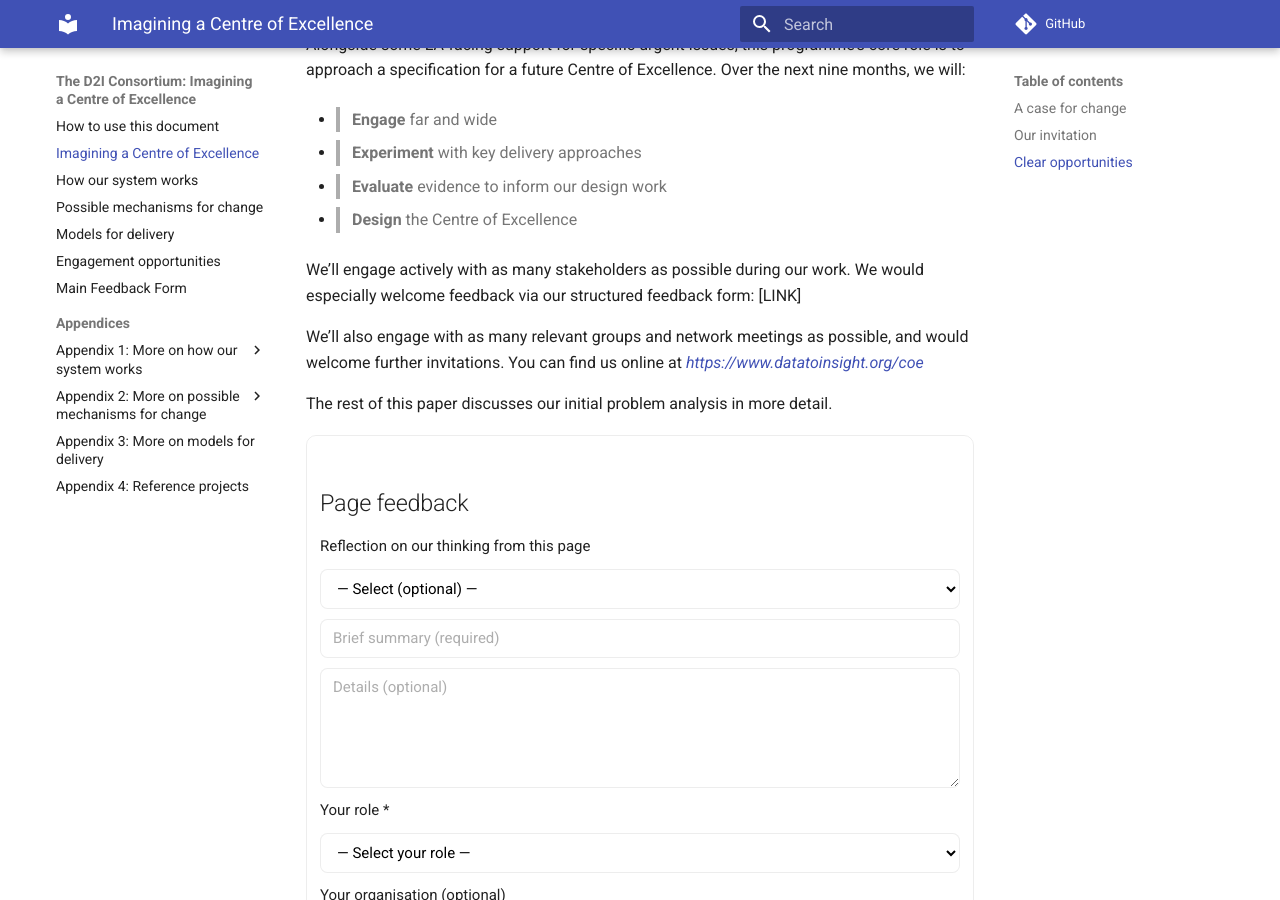
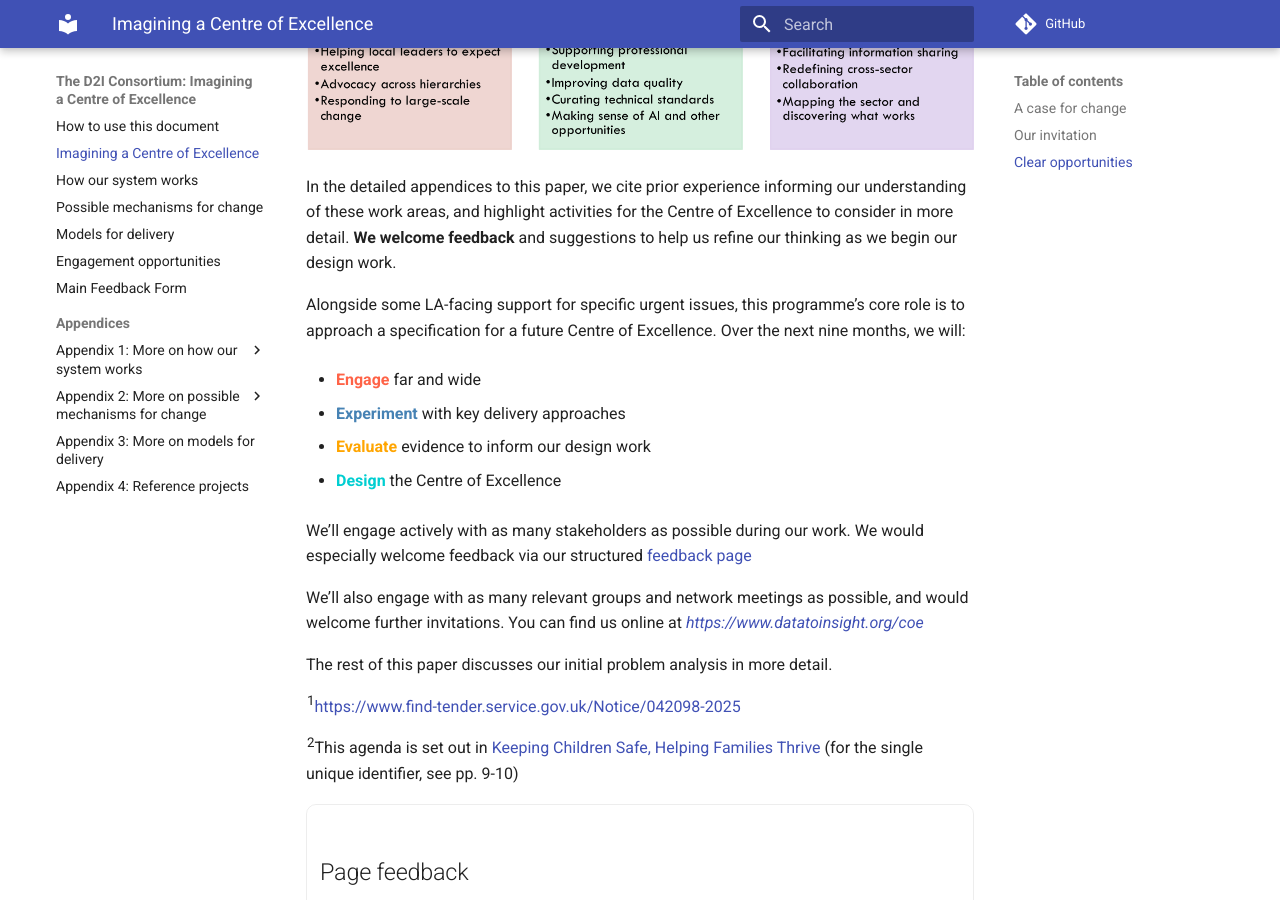
Before and after one commit to data-to-insight/centre-of-excellence, an MkDocs documentation site: the page built from docs/imagining-a-centre-of-excellence.md, in a window 1280 px wide and 900 px high, scrolled down 1744 px. Built offline with MkDocs 1.6.1 and Material for MkDocs 9.7.7, drawn with Linux system fonts in a browser that asks for light colours; comment, search, counter and statistics services are not loaded; some of the changed text lies outside the part shown.

Commit message:
Updated "imagining a centre of excellence"

```diff
--- a/docs/imagining-a-centre-of-excellence.md
+++ b/docs/imagining-a-centre-of-excellence.md
@@ -1,22 +1,21 @@
-# Imagining a Centre of Excellence
+# <span style="color:dodgerblue">Imagining a Centre of Excellence</span>
 
+## <span style="color:dodgerblue">A case for change</span>
 
-## A case for change {#a-case-for-change}
-
-**Children's social care has long been** **a special place to do data and digital work**. Every data item matters, not only to budgets or work plans, but to the lives and experiences of some of our society’s most vulnerable children and families. Specific technical challenges, and the nuances of local service delivery, combine to make the work as interesting as it is important.
-
-![A case for change](<assets/img/picture6-a-case-for-change.png>)
+**Children's social care has long been a special place to do data and digital work**. Every data item matters, not only to budgets or work plans, but to the lives and experiences of some of our society’s most vulnerable children and families. Specific technical challenges, and the nuances of local service delivery, combine to make the work as interesting as it is important.
 
 Many of us began our children’s services careers in a world of paper records and minimal statistics. Since the widespread adoption of electronic case management systems, **we’ve seen significant changes** both to practice frameworks and the wider technology landscape, all in a context of constrained resources. The sector has approached these challenges and opportunities with local innovation and a growing, and active, desire for collaboration towards strategic interventions.
 
 But attempts to use or repurpose longstanding institutions to meet new challenges, and new initiatives and organisations, have highlighted areas where **we could do this work better,** and thereby improve outcomes for individual children and families. **We all need to help make it work**.
 
 
-## Our invitation {#our-invitation}
+## <span style="color:dodgerblue">Our invitation</span>
 
-With DfE funding, we’re scoping and designing a “Centre of Excellence” – **a national support offer** for data and digital work in children’s social care<sup>[^1]</sup>.
+With DfE funding, we’re scoping and designing a “Centre of Excellence” – **a national support offer** for data and digital work in children’s social care<sup>1</sup>.
 
-The Centre of Excellence is part of the government's wider reform agenda for children's social care. It should build capacity in the sector to adopt the data and digital changes that come with significant reform, as well as supporting the sector to introduce key national objectives like a Single Unique Identifier and improvements to multi-agency information sharing.<sup>[^2]</sup> Further, it should serve as a sustainable resource for sector-led improvements in local authority data and digital work.
+ ![Flowchart showing project outline from October 2025 starting engagement to Summer 2026 reporting to DfE and beginning phase 2 to establish a sustainable Centre of Excellence](assets/img/Picture6-A-Case-For-Change.png "Flowchart showing project outline from October 2025 starting engagement to Summer 2026 reporting to DfE and beginning phase 2 to establish a sustainable Centre of Excellence")
+
+The Centre of Excellence is part of the government's wider reform agenda for children's social care. It should build capacity in the sector to adopt the data and digital changes that come with significant reform, as well as supporting the sector to introduce key national objectives like a Single Unique Identifier and improvements to multi-agency information sharing.<sup>2</sup> Further, it should serve as a sustainable resource for sector-led improvements in local authority data and digital work.
 
 Successfully creating a Centre of Excellence would represent real investment in the capability of local authorities (LAs) and their safeguarding partners to use data and digital in children’s services, and our consortium – Data to Insight, Coram, the LGA, Social Finance, and ICT Revolutions – will design it with the sector, ensuring it works well for individual organisations.
 
@@ -24,7 +23,7 @@
 
 
 
-## Clear opportunities {#clear-opportunities}
+## <span style="color:dodgerblue">Clear opportunities</span>
 
 We see our sector as an inter-related system where **context, status, quality,** **value** and **cost** are key factors which interact to determine the whole system’s effectiveness.
 
@@ -32,24 +31,30 @@
 
 But there’s a difference between knowing how things ought to work, and being able to make them work that way. We intend to design a Centre of Excellence with **optimistic goals and pragmatic approaches**. We already see a range of possible support which the Centre could provide, which we can align to three delivery strands identified in the DfE’s preparatory work for this project:
 
+![Colourful table showing the thirteen ideas from Appendix 2](assets/img/Picture7-Clear opportunities.png "Colourful table showing the thirteen ideas from Appendix 2")
+
 In the detailed appendices to this paper, we cite prior experience informing our understanding of these work areas, and highlight activities for the Centre of Excellence to consider in more detail. **We welcome feedback** and suggestions to help us refine our thinking as we begin our design work.
 
 Alongside some LA-facing support for specific urgent issues, this programme’s core role is to approach a specification for a future Centre of Excellence. Over the next nine months, we will:
 
-- > **Engage** far and wide
+-  <span style="color:tomato">**Engage**</span> far and wide
 
-- > **Experiment** with key delivery approaches
+-  <span style="color:steelblue">**Experiment**</span> with key delivery approaches
 
-- > **Evaluate** evidence to inform our design work
+-  <span style="color:orange">**Evaluate**</span> evidence to inform our design work
 
-- > **Design** the Centre of Excellence
+-  <span style="color:darkturquoise">**Design**</span> the Centre of Excellence
 
-We’ll engage actively with as many stakeholders as possible during our work. We would especially welcome feedback via our structured feedback form: \[LINK\]
+We’ll engage actively with as many stakeholders as possible during our work. We would especially welcome feedback via our structured [feedback page](feedback.md)
 
 We’ll also engage with as many relevant groups and network meetings as possible, and would welcome further invitations. You can find us online at [*https://www.datatoinsight.org/coe*](https://www.datatoinsight.org/coe)
 
 The rest of this paper discusses our initial problem analysis in more detail.
 
+<!--- footnotes -->
+<sup>1</sup>[https://www.find-tender.service.gov.uk/Notice/042098-2025](https://www.find-tender.service.gov.uk/Notice/042098-2025)
+
+<sup>2</sup>This agenda is set out in [Keeping Children Safe, Helping Families Thrive](https://assets.publishing.service.gov.uk/media/67375fe5ed0fc07b53499a42/Keeping_Children_Safe__Helping_Families_Thrive_.pdf) (for the single unique identifier, see pp. 9-10)
 
 <!--- feedback form only below here -->
 
```
Also changed, not shown: docs/how-to-use-this-document.md (+1 -3 lines), docs/index.md (+1 -2 lines), docs/assets/img/Picture6-A-Case-For-Change.png (renamed from docs/assets/img/Picture6-A Case For Change.png).
